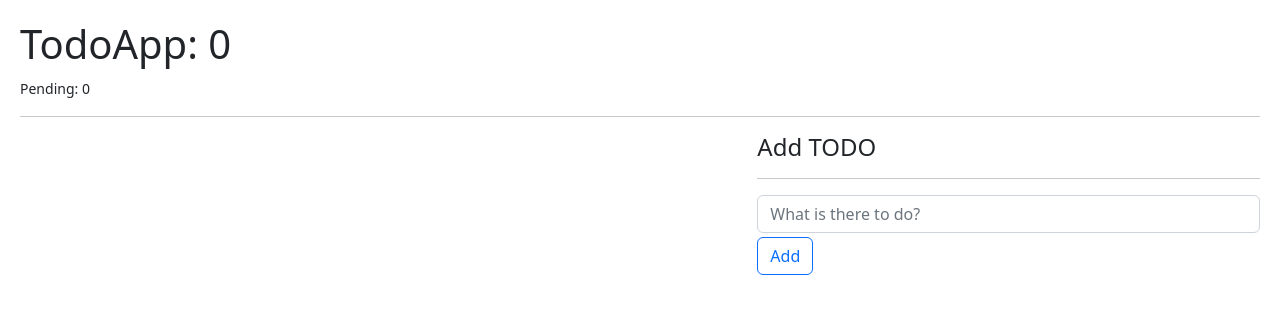
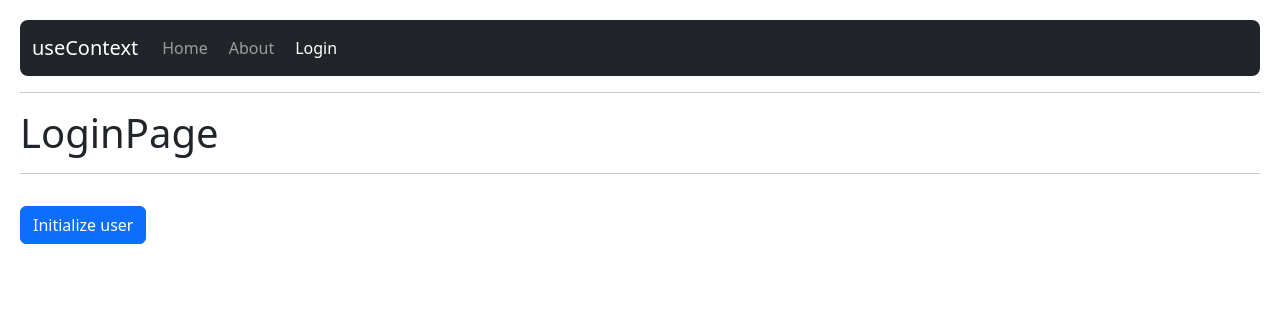
Before and after one commit to miordev/Curso-React, a React (Vite) app in the folder 05-hook-app/: page /login in a window 1280 px wide. Shown: the top 314 px of the page. Built offline with nearby package versions, Linux system fonts and the light colour scheme.

Commit message:
added useContext

```diff
--- a/05-hook-app/package.json
+++ b/05-hook-app/package.json
@@ -9,7 +9,8 @@
   },
   "dependencies": {
     "react": "^18.0.0",
-    "react-dom": "^18.0.0"
+    "react-dom": "^18.0.0",
+    "react-router-dom": "6"
   },
   "devDependencies": {
     "@types/react": "^18.0.0",
--- /dev/null
+++ b/05-hook-app/src/09-useContext/AboutPage.tsx
@@ -0,0 +1,8 @@
+export const AboutPage = () => {
+  return (
+    <>
+      <h1>AboutPage</h1>
+      <hr />
+    </>
+  );
+};
--- /dev/null
+++ b/05-hook-app/src/09-useContext/HomePage.tsx
@@ -0,0 +1,18 @@
+import { useContext } from 'react';
+
+import { UserContext } from './context/UserContext';
+
+export const HomePage = () => {
+  const { user } = useContext<any>(UserContext);
+
+  return (
+    <>
+      <h1>
+        HomePage <small>{user?.name}</small>
+      </h1>
+      <hr />
+
+      <pre>{JSON.stringify(user, null, 2)}</pre>
+    </>
+  );
+};
--- /dev/null
+++ b/05-hook-app/src/09-useContext/LoginPage.tsx
@@ -0,0 +1,29 @@
+import { useContext } from 'react';
+
+import { UserContext } from './context/UserContext';
+
+export const LoginPage = () => {
+  const { user, setUser } = useContext<any>(UserContext);
+
+  return (
+    <>
+      <h1>LoginPage</h1>
+      <hr />
+
+      <pre>{JSON.stringify(user, null, 2)}</pre>
+
+      <button
+        className="btn btn-primary"
+        onClick={() =>
+          setUser({
+            id: 123,
+            name: 'Miguel',
+            email: 'miguel@gmail.com',
+          })
+        }
+      >
+        Initialize user
+      </button>
+    </>
+  );
+};
--- /dev/null
+++ b/05-hook-app/src/09-useContext/MainApp.tsx
@@ -0,0 +1,25 @@
+import { Navigate, Route, Routes } from 'react-router-dom';
+
+import { UserProvider } from './context/UserProvider';
+
+import { AboutPage } from './AboutPage';
+import { HomePage } from './HomePage';
+import { LoginPage } from './LoginPage';
+import { Navbar } from './Navbar';
+
+export const MainApp = () => {
+  return (
+    <UserProvider>
+      <Navbar />
+      <hr />
+
+      <Routes>
+        <Route path="/" element={<HomePage />} />
+        <Route path="about" element={<AboutPage />} />
+        <Route path="login" element={<LoginPage />} />
+
+        <Route path="/*" element={<Navigate to="about" />} />
+      </Routes>
+    </UserProvider>
+  );
+};
--- /dev/null
+++ b/05-hook-app/src/09-useContext/Navbar.tsx
@@ -0,0 +1,28 @@
+import { Link, NavLink } from 'react-router-dom';
+
+export const Navbar = () => {
+  return (
+    <nav className="navbar navbar-expand-lg bg-dark navbar-dark rounded-3">
+      <div className="container-fluid">
+        <Link className="navbar-brand" to="/">
+          useContext
+        </Link>
+        <div className="collapse navbar-collapse" id="navbarNav">
+          <ul className="navbar-nav">
+            <NavLink className={({ isActive }) => `nav-link ${isActive ? 'active' : ''}`} to="/">
+              Home
+            </NavLink>
+
+            <NavLink className={({ isActive }) => `nav-link ${isActive ? 'active' : ''}`} to="/about">
+              About
+            </NavLink>
+
+            <NavLink className={({ isActive }) => `nav-link ${isActive ? 'active' : ''}`} to="/login">
+              Login
+            </NavLink>
+          </ul>
+        </div>
+      </div>
+    </nav>
+  );
+};
--- /dev/null
+++ b/05-hook-app/src/09-useContext/context/UserContext.tsx
@@ -0,0 +1,3 @@
+import { createContext } from 'react';
+
+export const UserContext = createContext({});
--- /dev/null
+++ b/05-hook-app/src/09-useContext/context/UserProvider.tsx
@@ -0,0 +1,13 @@
+import { useState } from 'react';
+
+import { UserContext } from './UserContext';
+
+type UserProviderProps = {
+  children: React.ReactNode;
+};
+
+export const UserProvider: React.FC<UserProviderProps> = ({ children }) => {
+  const [user, setUser] = useState();
+
+  return <UserContext.Provider value={{ user, setUser }}>{children}</UserContext.Provider>;
+};
--- a/05-hook-app/src/index.css
+++ b/05-hook-app/src/index.css
@@ -5,3 +5,7 @@
 button {
   margin-right: 10px;
 }
+
+a {
+  margin-right: 5px;
+}
--- a/05-hook-app/src/main.tsx
+++ b/05-hook-app/src/main.tsx
@@ -1,4 +1,5 @@
 import ReactDOM from 'react-dom/client';
+import { BrowserRouter } from 'react-router-dom';
 import './index.css';
 
 // import { CounterApp } from './01-useState/CounterApp';
@@ -14,10 +15,13 @@
 // import { CallbackHook } from './06-memos/CallbackHook';
 // import { Father } from './07-memoTask/Father';
 // import './08-useReducer/introReducer';
-import { TodoApp } from './08-useReducer/TodoApp';
+// import { TodoApp } from './08-useReducer/TodoApp';
+import { MainApp } from './09-useContext/MainApp';
 
 ReactDOM.createRoot(document.getElementById('root')!).render(
-  // <React.StrictMode>
-  <TodoApp />
-  // </React.StrictMode>
+  <BrowserRouter>
+    {/* <React.StrictMode> */}
+    <MainApp />
+    {/* </React.StrictMode> */}
+  </BrowserRouter>
 );
```
Also changed, not shown: 1 other file (tests, documents, lock files or other folders).
